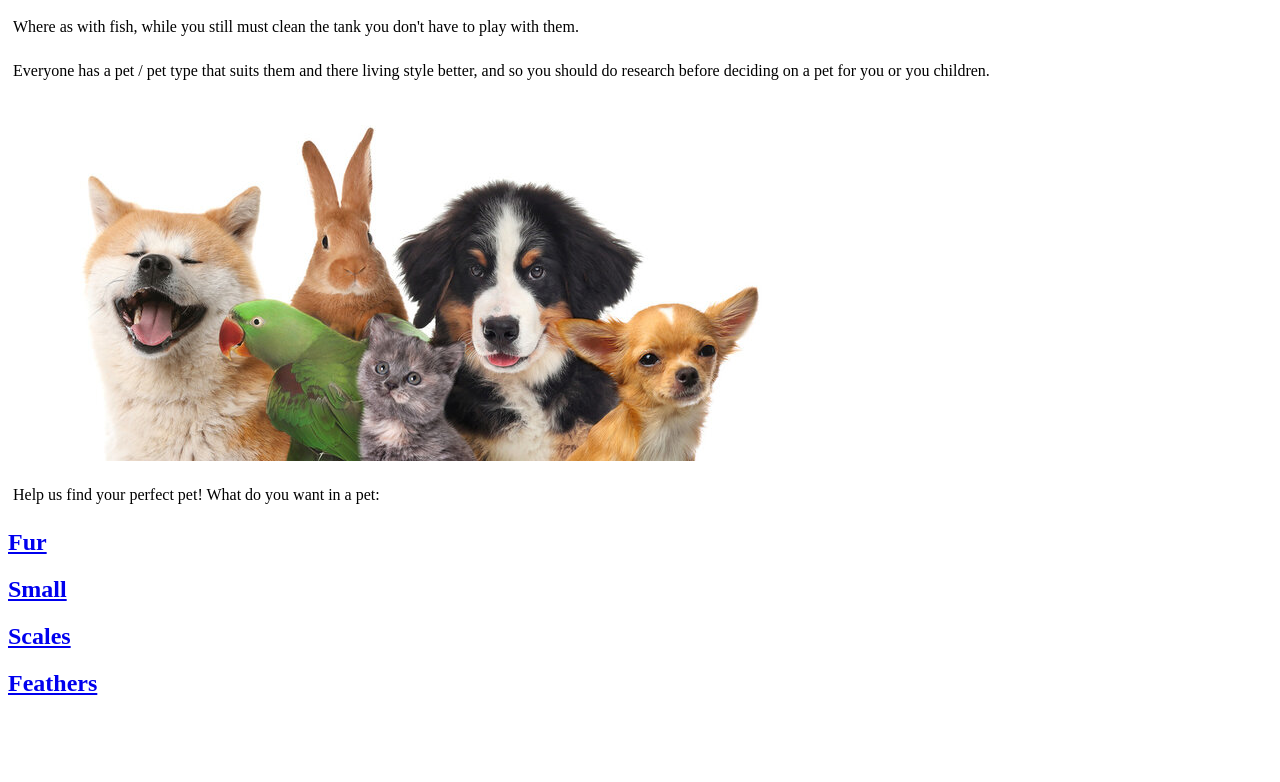
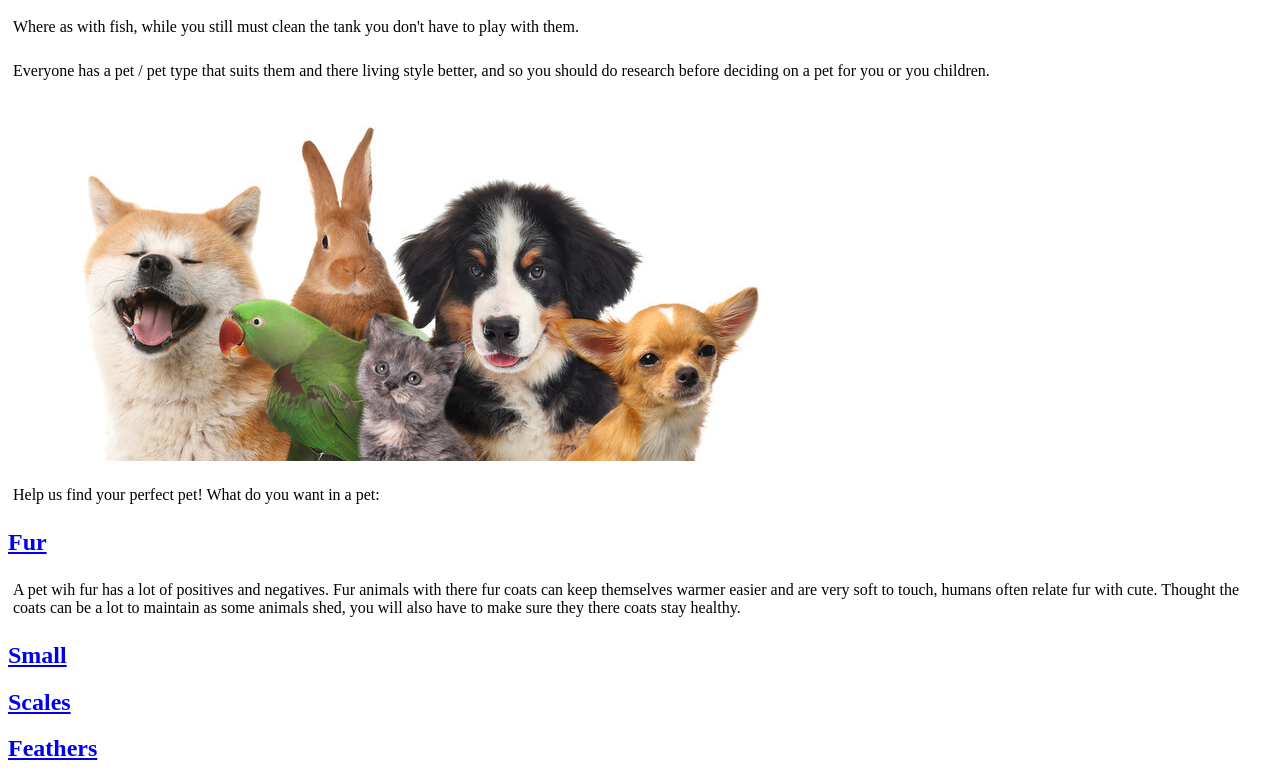
Before and after one commit to SaskiaBLittle/ninties-site, a plain HTML site: page index.html in a window 1280 px wide. Shown: the part 181-963 px from the top of the page. Before the commit the page ends 897 px from the top, so only its background shows below. Drawn offline with Linux system fonts and the light colour scheme.

Commit message:
More text added

```diff
--- a/index.html
+++ b/index.html
@@ -15,6 +15,7 @@
         <img src="Images\Pets.jpg" alt="Pets" />
         <p>Help us find your perfect pet! What do you want in a pet:</p>
         <h2><a href="Fur.html">Fur</a></h2>
+        <p>A pet wih fur has a lot of positives and negatives. Fur animals with there fur coats can keep themselves warmer easier and are very soft to touch, humans often relate fur with cute. Thought the coats can be a lot to maintain as some animals shed, you will also have to make sure they there coats stay healthy.</p>
         <h2><a href="Small.html">Small</a></h2>
         <h2><a href="Scales.html">Scales</a></h2>
         <h2><a href="Feathers.html">Feathers</a></h2>
```
